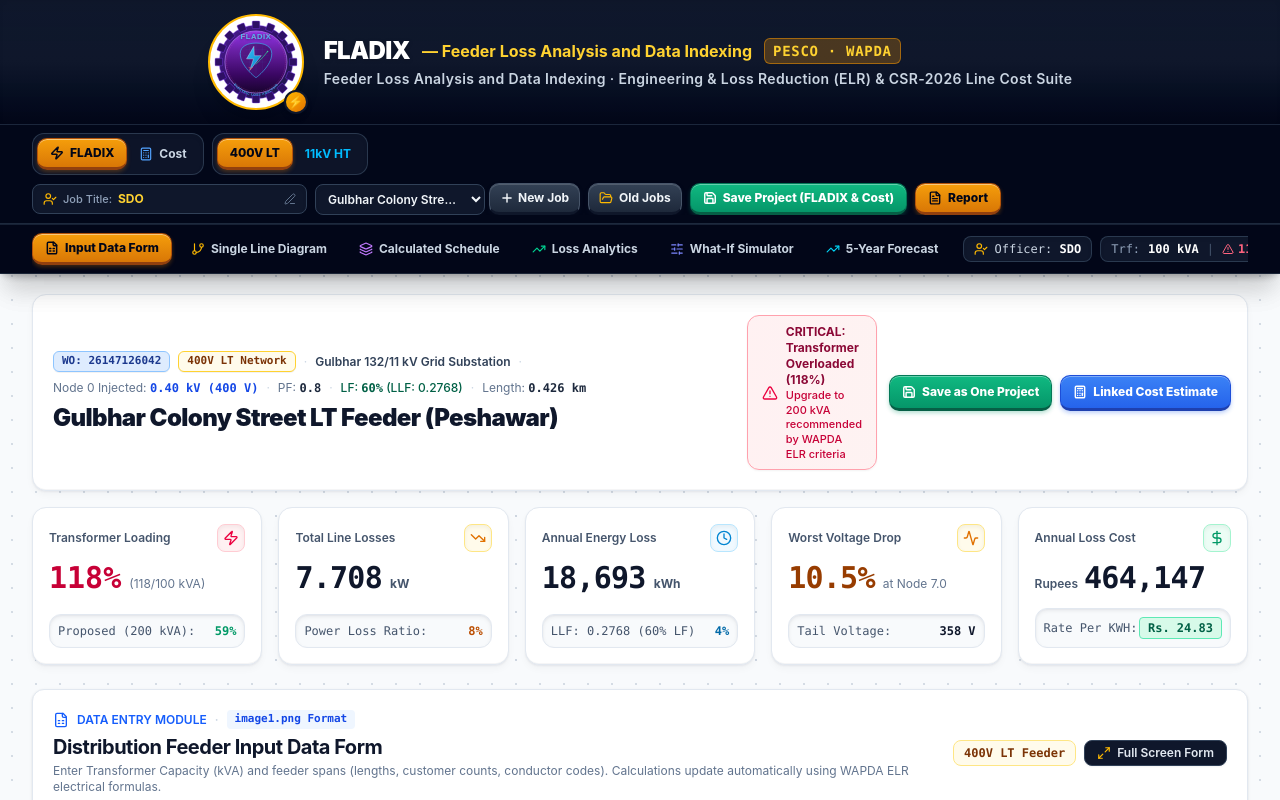
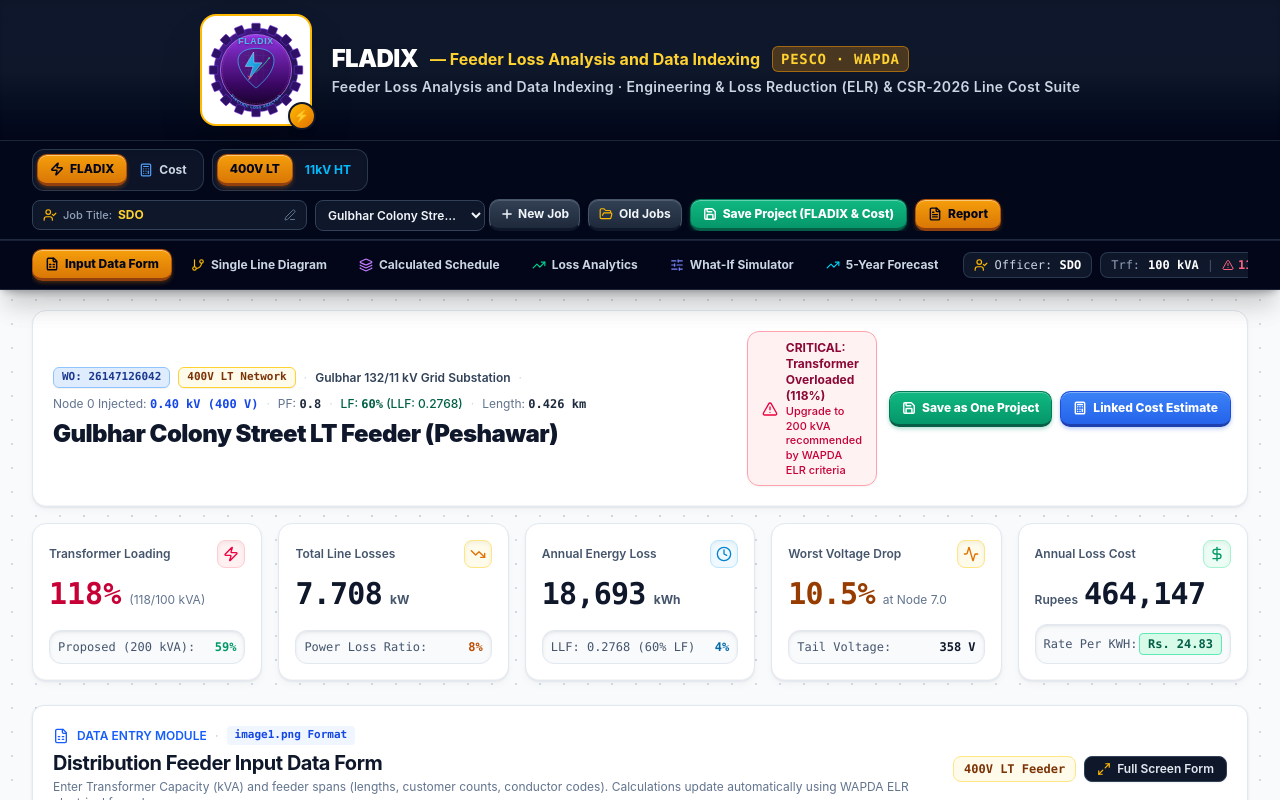
Before and after one commit to inayatxen/HT-LV-Feeder-Loss-Analysis-ELR-System-, a React (Vite) app: page / in a window 1280 px wide. Shown: the top 800 px of the page. Built offline with nearby package versions, Linux system fonts and the light colour scheme.

Commit message:
style: update PESCO logo styling
Increase logo dimensions, adjust border styling, and enhance shadow effects across header components for better visual hierarchy and consistency.

```diff
--- a/src/components/FladixOfficialHeader.tsx
+++ b/src/components/FladixOfficialHeader.tsx
@@ -47,7 +47,7 @@
       <div className="flex items-center justify-between gap-3 sm:gap-4">
         {/* Left: Official PESCO Insignia */}
         <div className="shrink-0">
-          <div className="w-16 h-16 sm:w-20 sm:h-20 md:w-24 md:h-24 bg-white rounded-2xl p-1 shadow-md border border-slate-300 flex items-center justify-center">
+          <div className="w-20 h-20 sm:w-24 sm:h-24 md:w-28 md:h-28 bg-white rounded-2xl p-1.5 shadow-lg border-2 border-slate-800 flex items-center justify-center">
             <img
               src="/pesco-logo.svg"
               alt="PESCO Logo"
--- a/src/components/Header.tsx
+++ b/src/components/Header.tsx
@@ -94,14 +94,14 @@
         <div className="w-full max-w-[1920px] mx-auto flex flex-col items-center justify-center text-center">
           <div className="flex items-center justify-center gap-2.5 sm:gap-4 md:gap-5">
             <div className="relative group shrink-0">
-              <div className="w-16 h-16 sm:w-20 sm:h-20 md:w-24 md:h-24 bg-white rounded-full p-1 shadow-xl border-2 border-amber-400 flex items-center justify-center transition-transform group-hover:scale-105">
+              <div className="w-20 h-20 sm:w-24 sm:h-24 md:w-28 md:h-28 bg-white rounded-2xl p-1.5 shadow-2xl border-2 border-amber-400 flex items-center justify-center transition-transform group-hover:scale-105">
                 <img
                   src="/pesco-logo.svg"
                   alt="PESCO WAPDA Logo"
-                  className="w-full h-full object-contain rounded-full"
+                  className="w-full h-full object-contain rounded-xl"
                 />
               </div>
-              <span className="absolute -bottom-1 -right-1 w-5 h-5 sm:w-6 sm:h-6 bg-gradient-to-br from-amber-400 to-amber-600 text-slate-950 rounded-full flex items-center justify-center text-[10px] sm:text-xs font-black shadow-md border-2 border-slate-900">
+              <span className="absolute -bottom-1 -right-1 w-6 h-6 sm:w-7 sm:h-7 bg-gradient-to-br from-amber-400 to-amber-600 text-slate-950 rounded-full flex items-center justify-center text-[10px] sm:text-xs font-black shadow-md border-2 border-slate-900">
                 ⚡
               </span>
             </div>
--- a/src/components/PescoLogo.tsx
+++ b/src/components/PescoLogo.tsx
@@ -12,12 +12,12 @@
 }
 
 export const PescoLogo: React.FC<PescoLogoProps> = ({
-  className = 'w-12 h-12 sm:w-14 sm:h-14 md:w-16 md:h-16',
+  className = 'w-16 h-16 sm:w-20 sm:h-20 md:w-24 md:h-24',
   size,
   alt = 'Peshawar Electric Supply Company (PESCO / WAPDA) - FLADIX'
 }) => {
   return (
-    <div className="bg-white rounded-2xl p-1.5 shadow-md border border-slate-200 dark:border-slate-800 flex items-center justify-center shrink-0 transition-transform duration-200 hover:scale-105">
+    <div className="bg-white rounded-2xl p-1.5 shadow-lg border-2 border-amber-400 dark:border-slate-800 flex items-center justify-center shrink-0 transition-transform duration-200 hover:scale-105">
       <img
         src="/pesco-logo.svg"
         alt={alt}
```
